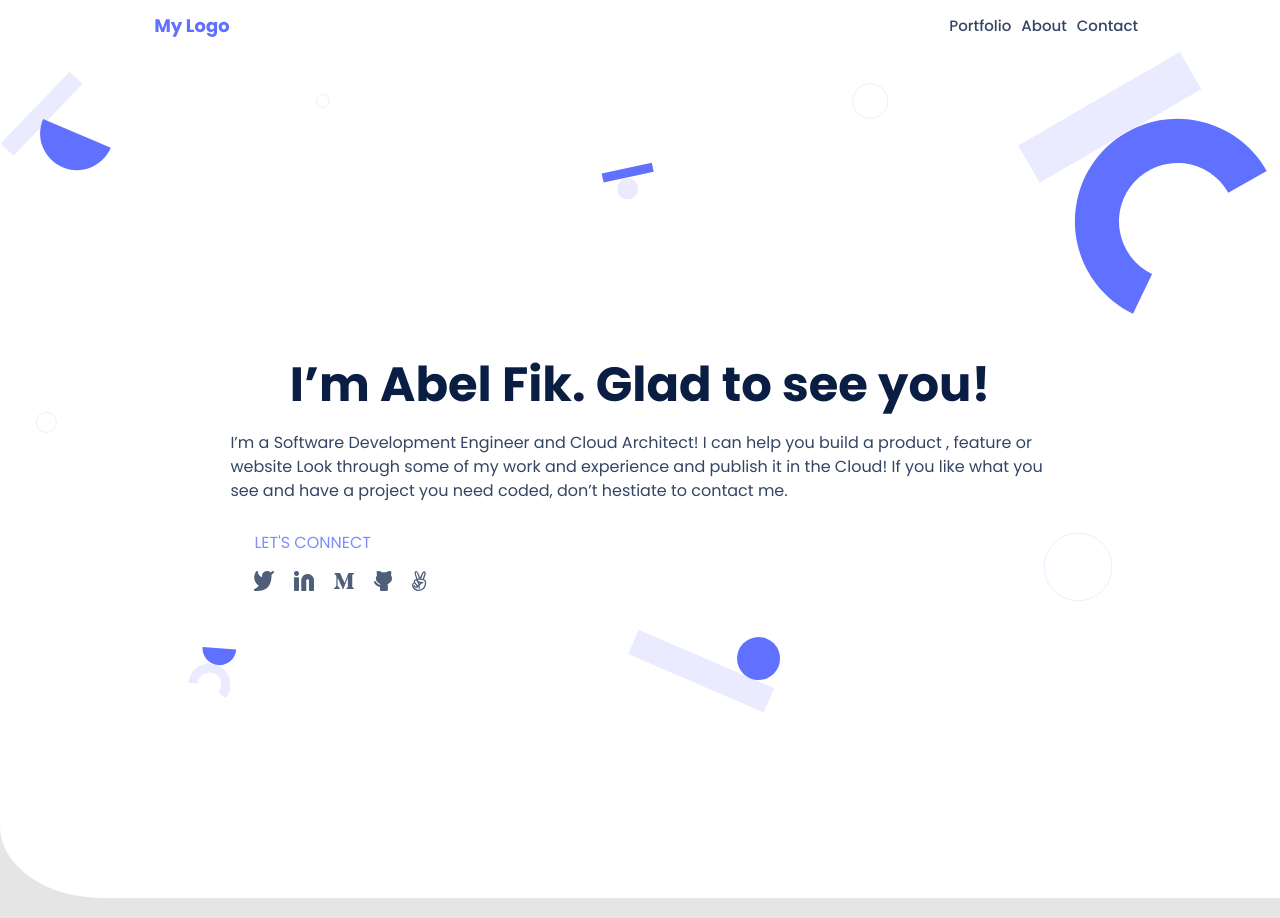
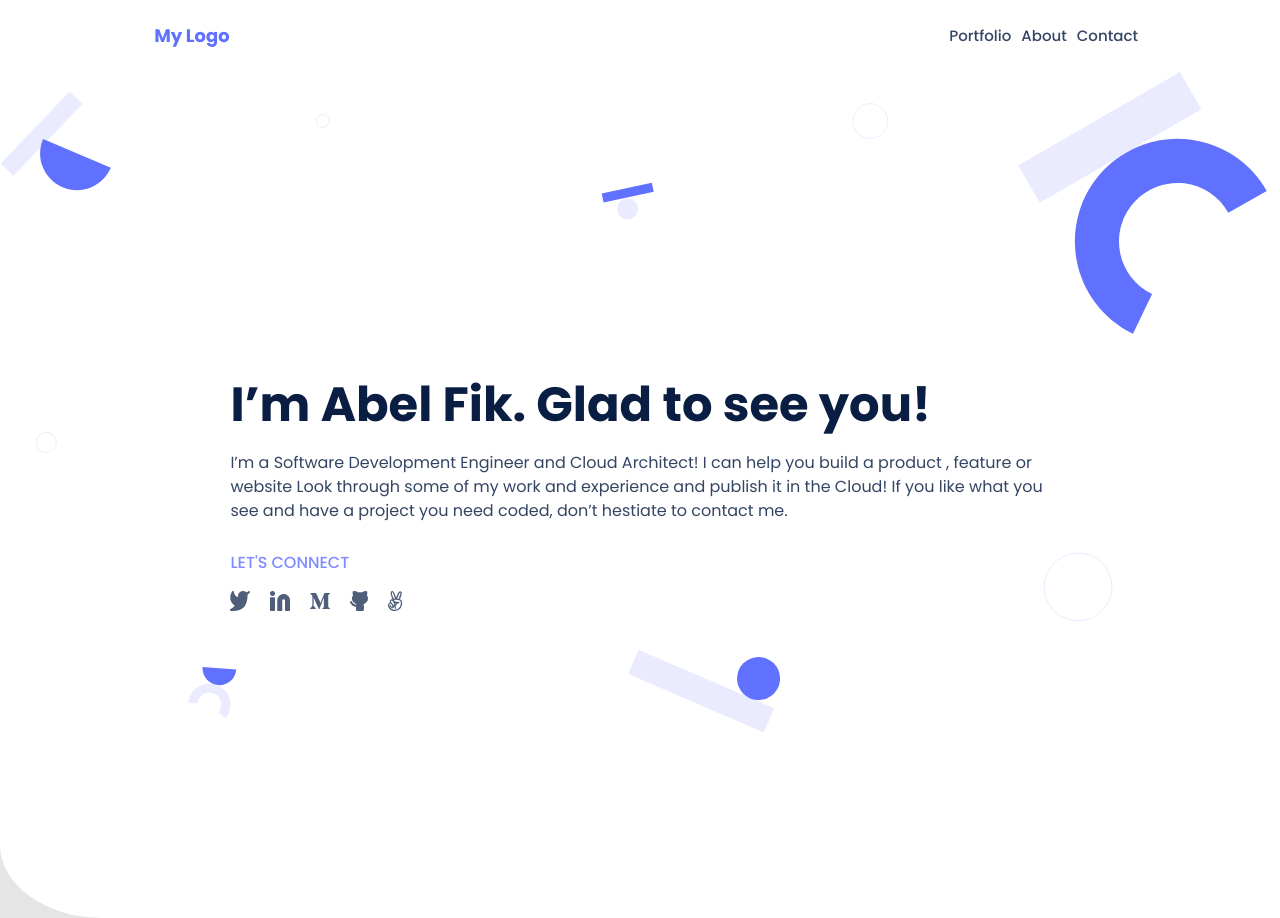
Before and after one commit to abel12-pro/Portfolio_mobileFirst, a website: page index.html in a window 1280 px wide. Drawn offline with Linux system fonts and the light colour scheme.

Commit message:
Fix linter error

```diff
--- a/index.html
+++ b/index.html
@@ -32,10 +32,9 @@
                 feature or website Look through some of my work and experience and publish it in the Cloud!
                 If you like what you see and have a project you need coded, don’t hestiate to contact me.
             </p>
-            <footer>
-                <h3>LET'S CONNECT</h3>
             <div id="contact">
-                  <ul>
+              <h3 class="let-connect">LET'S CONNECT</h3>
+              <ul class="menu">
                 <li class="icon"><a href="https://twitter.com/abelfikre21" ><img src="image/twitter.png" alt="Twitter link"></a></li>
                 <li class="icon"><a href="www.linkedin.com/in/ abel-fikre-03b173a" ><img src="image/Linkedin_icon.png" alt="github link"></a></li>
                 <li class="icon"><a href="#" ><img src="image/M.png" alt="github link"></a></li>
@@ -43,7 +42,7 @@
                 <li class="icon"><a href="#" ><img src="image/Vector.svg" alt="Angle link"></a></li>
               </ul>
             </div>
-            </footer>
+
         </section>
       </div>
     </body>
--- a/style.css
+++ b/style.css
@@ -16,6 +16,7 @@ body {
   justify-content: space-between;
   height: 100%;
   align-items: center;
+  padding: 4px 12px;
 }
 
 .hamburger {
@@ -41,18 +42,18 @@ body {
   flex-direction: column;
   justify-content: center;
   height: 604px;
-  padding: 0px 24px;
+  padding: 0 24px;
 }
 
 .short-presentation {
-  font-family: 'Poppins',sans-serif;
-    font-style: normal;
-    font-weight: 700;
-    font-size: 40px;
-    line-height: 52px;
-    color: #172B4D;
-    margin: 0 auto;
-    padding-top: 15px;
+  font-family: 'Poppins', sans-serif;
+  font-style: normal;
+  font-weight: 700;
+  font-size: 40px;
+  line-height: 52px;
+  color: #172b4d;
+  margin: 0;
+  padding-top: 15px;
 }
 
 #home_presentation p {
@@ -68,7 +69,6 @@ body {
   display: flex;
   align-items: center;
   padding-left: 0;
-  margin-left: 24px;
 }
 
 .icon {
@@ -86,25 +86,12 @@ h3 {
   line-height: 44px;
 }
 
-footer h3 {
+.let-connect {
   font-family: Poppins, sans-serif;
-  font-style: normal;
-  font-weight: normal;
+  font-weight: 500;
   font-size: 16px;
   line-height: 24px;
   color: #7f8cff;
-  margin-left: 24px;
-}
-
-footer h3:hover {
-  text-decoration: underline;
-  text-decoration-thickness: 2px;
-  text-decoration-color: #23a3fa;
-}
-
-#home_presentation footer {
-  display: flex;
-  flex-direction: column;
 }
 
 #nav .logo {
@@ -140,7 +127,7 @@ footer h3:hover {
   #nav {
     display: flex;
     justify-content: space-between;
-    padding: 0px 142px;
+    padding: 10px 142px;
     height: 100%;
     align-items: center;
   }
@@ -177,7 +164,6 @@ footer h3:hover {
     font-weight: 700;
     font-size: 48px;
     line-height: 60px;
-    color: #091E42;
-
+    color: #091e42;
   }
 }
```
Lines whose indentation alone changed are shown as unchanged.
